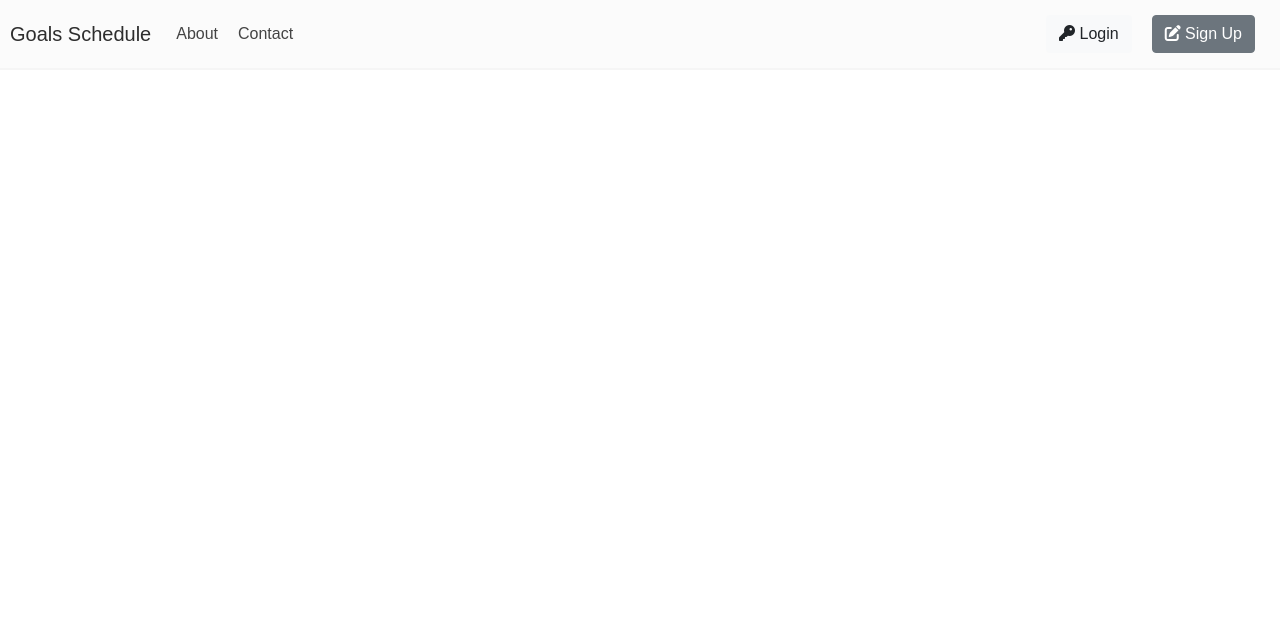
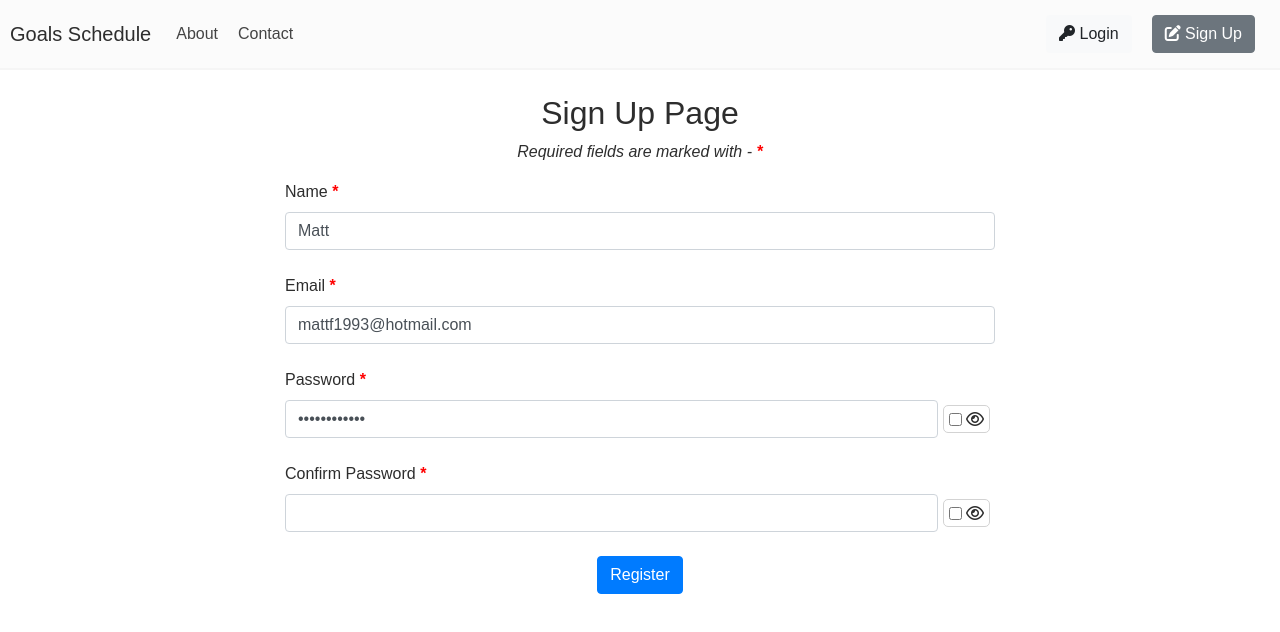
Before and after one commit to SN4R3/Goals-Schedule, a React (Create React App) app in the folder client/: page /register in a window 1280 px wide. Shown: the top 632 px of the page. Built offline with nearby package versions, Linux system fonts and the light colour scheme.

Commit message:
Router, Register Page

```diff
--- a/client/src/App.js
+++ b/client/src/App.js
@@ -1,14 +1,34 @@
 import React, { Component } from 'react';
+import {
+  BrowserRouter as Router,
+  Route,
+  Switch,
+} from 'react-router-dom'
 import './App.css';
+
 import NavBar from './components/layout/Navbar'
+
+import RegisterPage from './components/pages/RegisterPage'
 
 class App extends Component {
   render() {
     return (
-      <div style={{minHeight:"80vh"}}>
-        <NavBar/>
-      </div>
-    );
+      <Router>
+        <div style={{minHeight:"80vh"}}>
+          <NavBar/>
+          <div className="container mt-4 mb-4">
+            <Switch>
+              <Route path="/register">
+                <RegisterPage />
+              </Route>
+              <Route path="/">
+                <h2 className="text-center">Home Page</h2>
+              </Route>
+            </Switch>
+          </div>
+        </div>
+      </Router>
+    )
   }
 }
 
--- /dev/null
+++ b/client/src/components/forms/Register.js
@@ -0,0 +1,178 @@
+import React, { Component } from "react";
+
+export default class Register extends Component {
+  constructor() {
+    super();
+    this.form = React.createRef();
+    this.conf_password = React.createRef();
+    this.state = {
+      name: "Matt",
+      email: "mattf1993@hotmail.com",
+      password: "password1234",
+      conf_password: "",
+      error: false,
+      loading: false,
+      showPassword: false,
+      showConfPassword: false
+    };
+    this.handleChange = this.handleChange.bind(this);
+    this.handleSubmit = this.handleSubmit.bind(this);
+  }
+
+  handleChange(e) {
+    const name = e.target.name;
+    const value =
+      e.target.type === "checkbox" ? e.target.checked : e.target.value;
+    this.setState({ [name]: value });
+    //confirm password valiation
+    //due to bugs in some versions of firefox/chrome
+    //setCustomerValidaty must be done on change instead of onSubmit.
+    if (name === "conf_password") {
+      if (value !== this.state.password) {
+        this.conf_password.current.setCustomValidity("Passwords don't match");
+        this.form.current.reportValidity();
+      } else {
+        this.conf_password.current.setCustomValidity("");
+        this.form.current.reportValidity();
+      }
+    }
+  }
+
+  handleSubmit(e) {
+    e.preventDefault();
+    this.setState({ error: !this.form.current.reportValidity() });
+    if(!this.state.error) {
+      this.setState({ loading: true })
+    }
+  }
+
+  render() {
+    return (
+      <div className="registerForm">
+        <p className="text-center">
+          <em>
+            Required fields are marked with -{" "}
+            <strong style={{ color: "red" }}>*</strong>
+          </em>
+        </p>
+        <form ref={this.form} onSubmit={this.handleSubmit}>
+          {/* Name */}
+          <label htmlFor="name">
+            Name <strong style={{ color: "red" }}>*</strong>
+          </label>
+          <input
+            type="text"
+            name="name"
+            className="form-control"
+            minLength="2"
+            maxLength="255"
+            required
+            value={this.state.name}
+            onChange={this.handleChange}
+          />
+          <br />
+          {/* Email */}
+          <label htmlFor="email">
+            Email <strong style={{ color: "red" }}>*</strong>
+          </label>
+          <input
+            type="email"
+            required
+            name="email"
+            className="form-control"
+            value={this.state.email}
+            onChange={this.handleChange}
+          />
+          <br />
+          {/* Password */}
+          <label htmlFor="password">
+            Password <strong style={{ color: "red" }}>*</strong>
+          </label>
+          <div style={{ display: "flex" }}>
+            <input
+              type={`${this.state.showPassword ? "text" : "password"}`}
+              name="password"
+              minLength="8"
+              maxLength="255"
+              required
+              className="form-control"
+              value={this.state.password}
+              onChange={this.handleChange}
+            />
+            <div style={passwordCheck}>
+              <input
+                type="checkbox"
+                name="showPassword"
+                checked={this.state.showPassword}
+                onChange={this.handleChange}
+              />
+              <i className="fa fa-eye ml-1"></i>
+            </div>
+          </div>
+          <br />
+          {/* Confirm Password */}
+          <label htmlFor="conf_password">
+            Confirm Password <strong style={{ color: "red" }}>*</strong>
+          </label>
+          <div style={{display:'flex'}}>
+          <input
+            type={`${this.state.showConfPassword ? "text" : "password"}`}
+            name="conf_password"
+            ref={this.conf_password}
+            minLength="8"
+            maxLength="255"
+            required
+            className="form-control"
+            value={this.state.conf_password}
+            onChange={this.handleChange}
+          />
+          <div style={passwordCheck}>
+            <input
+              type="checkbox"
+              name="showConfPassword"
+              checked={this.state.showConfPassword}
+              onChange={this.handleChange}
+            />
+            <i className="fa fa-eye ml-1"></i>
+          </div>
+          </div>
+
+          <br />
+          {/* Error Message */}
+          <div
+            className={`alert alert-danger ${
+              this.state.error ? "d-block" : "d-none"
+            }`}
+          >
+            <p>
+              <strong>
+                <i className="fas fa-exclamation-circle"></i> Oops! There is
+                something wrong with the form.
+              </strong>
+            </p>
+          </div>
+          {/* Register Button */}
+          <div className="text-center">
+            <button
+              type="submit"
+              className="btn btn-primary"
+              onClick={this.validate}
+              disabled={this.state.loading ? true : false}
+            >
+              Register
+            </button>
+          </div>
+        </form>
+      </div>
+    );
+  }
+}
+
+const passwordCheck = {
+  display: "flex",
+  alignItems: "center",
+  padding: "5px",
+  margin: "5px",
+  borderRadius: "5px",
+  border: "1px solid lightgrey"
+};
--- /dev/null
+++ b/client/src/components/layout/Navbar.css
@@ -0,0 +1,107 @@
+/*X-Small Devices (Default Values) */
+#navbarLoginWrapper {
+  position: fixed;
+  padding: 10px;
+  background: whitesmoke;
+  border-radius: '5px';
+  width: 95%;
+}
+
+.navbarContainer {
+  background-color: #fbfbfb;
+  border-bottom:2px solid whitesmoke;
+  padding: 5px;
+  display: flex;
+  flex-direction: column;
+}
+.navbarContainer .brand {
+  font-size: 20px;
+}
+.navControl {
+  display: flex;
+  justify-content: space-between;
+  align-items:center;
+  padding:5px;
+  flex:1;
+}
+
+.nav-items {
+  flex:1;
+  flex-direction: column;
+  align-items: center;
+  background: #fdfdfd;
+}
+.nav-items .pageLinks, .nav-items .user-container {
+  padding:0px 10px;
+  font-size:16px;
+  display: flex;
+  flex-direction: column;
+  align-items: center;
+}
+
+.nav-items .pageLinks div, .nav-items .user-container button {
+  margin:10px;
+}
+
+.nav-items a {
+  color:#444444;
+}
+
+.toggler {
+  border:2px solid whitesmoke;
+  border-radius: 5px;
+}
+.toggler i {
+  font-size:25px;
+  padding:10px;
+}
+
+
+/*Small devices */
+@media (min-width: 576px) {
+  #navbarLoginWrapper {
+    position: absolute;
+    top: 75px;
+    right: 5px;
+    padding: 10px;
+    border: 1px solid #eaeaea;
+    border-radius: 5px;
+    width: 115%;
+  }
+
+  .navbarContainer {
+    align-items: center;
+    flex-direction: row;
+  }
+
+  .nav-items {
+    align-items: center;
+    justify-content: space-between;
+    flex-direction: row;
+    background:transparent !important;
+  }
+  .nav-items .pageLinks, .nav-items .user-container {
+    flex-direction: row;
+  }
+  .navControl {
+    flex:unset;
+  }
+}
+/* Medium devices (tablets, 768px and up)*/
+@media (min-width: 768px) {
+}
+/* Large devices (desktops, 992px and up) */
+@media (min-width: 992px) {
+}
+/* Extra large devices (large desktops, 1200px and up) */
+@media (min-width: 1200px) {
+}
+/* (Larger, Pixel 2 XL) x-Small Devices Landscape*/
+@media(max-width: 823px) and (max-height: 411px) {
+}
+/* x-Small Devices Landscape (640px wide 360px high and below) */
+@media(max-width: 736px) and (max-height: 414px) {
+}
+/* iPhone 5 Landscape (x-small) */
+@media(max-width: 568px) and (max-height: 320px) {
+}
--- a/client/src/components/layout/Navbar.js
+++ b/client/src/components/layout/Navbar.js
@@ -1,5 +1,7 @@
 import React, { Component } from "react";
+import { Link } from 'react-router-dom'
 import Login from "../forms/Login";
+import "./Navbar.css";
 
 export default class Navbar extends Component {
   constructor(props) {
@@ -7,7 +9,7 @@ export default class Navbar extends Component {
     this.state = { menuToggled: false, loginToggled: false };
 
     this.handleToggle = this.handleToggle.bind(this);
-    this.hideLogin = this.hideLogin.bind(this)
+    this.hideLogin = this.hideLogin.bind(this);
   }
 
   handleToggle(e) {
@@ -18,8 +20,8 @@ export default class Navbar extends Component {
 
   hideLogin() {
     this.setState({
-      loginToggled: false,
-    })
+      loginToggled: false
+    });
   }
 
   render() {
@@ -63,16 +65,17 @@ export default class Navbar extends Component {
               {" "}
               <i className="fas fa-key"></i> Login
             </button>
-            <button className="btn btn-secondary">
-              {" "}
-              <i className="fas fa-edit"></i> Sign Up
-            </button>
+            <Link to="/register">
+              <button className="btn btn-secondary">
+                {" "}
+                <i className="fas fa-edit"></i> Sign Up
+              </button>
+            </Link>
             <div
+              id="navbarLoginWrapper"
               className={this.state.loginToggled ? "d-block" : "d-none"}
-              id="loginToggled"
-              style={this.state.menuToggled ? popupStyle : absoluteStyle}
             >
-              <Login hideLogin={this.hideLogin}/>
+              <Login hideLogin={this.hideLogin} />
             </div>
           </div>
         </div>
@@ -83,19 +86,3 @@ export default class Navbar extends Component {
 const userContainer = {
   position: "relative"
 };
-const absoluteStyle = {
-  position: "absolute",
-  top: "75px",
-  right: "5px",
-  padding: "10px",
-  border: "1px solid #eaeaea",
-  borderRadius: "5px",
-  width: "115%",
-};
-const popupStyle = {
-  position: "fixed",
-  padding: "10px",
-  background: "whitesmoke",
-  borderRadius: "5px",
-  width: "95%",
-};
--- /dev/null
+++ b/client/src/components/pages/RegisterPage.js
@@ -0,0 +1,17 @@
+import React, { Component } from 'react'
+import Register from '../forms/Register'
+
+export class RegisterPage extends Component {
+  render() {
+    return (
+      <div>
+        <h2 className="text-center">Sign Up Page</h2>
+        <div className="col-xs-12 col-lg-8 offset-lg-2">
+          <Register/>
+        </div>
+      </div>
+    )
+  }
+}
+
+export default RegisterPage
--- a/client/src/index.css
+++ b/client/src/index.css
@@ -5,73 +5,8 @@ body {
   color: #2d2d2d;
 }
 
-  /*X-Small Devices (Default Values) */
-  .navbarContainer {
-    background-color: #fbfbfb;
-    border-bottom:2px solid whitesmoke;
-    padding: 5px;
-    display: flex;
-    flex-direction: column;
-  }
-  .navControl {
-    display: flex;
-    justify-content: space-between;
-    align-items:center;
-    padding:5px;
-    flex:1;
-  }
-
-  .nav-items {
-    flex:1;
-    flex-direction: column;
-    align-items: center;
-    background: #fdfdfd;
-  }
-  .nav-items .pageLinks, .nav-items .user-container {
-    padding:0px 10px;
-    font-size:16px;
-    display: flex;
-    flex-direction: column;
-    align-items: center;
-  }
-
-  .nav-items .pageLinks div, .nav-items .user-container button {
-    margin:10px;
-  }
-
-  .nav-items a {
-    color:#444444;
-  }
-
-  .toggler {
-    border:2px solid whitesmoke;
-    border-radius: 5px;
-  }
-  .toggler i {
-    font-size:25px;
-    padding:10px;
-  }
-  .navbarContainer .brand {
-    font-size: 20px;
-  }
 /*Small devices */
 @media (min-width: 576px) {
-    .navbarContainer {
-      align-items: center;
-      flex-direction: row;
-    }
-    .nav-items {
-      align-items: center;
-      justify-content: space-between;
-      flex-direction: row;
-      background:transparent !important;
-    }
-    .nav-items .pageLinks, .nav-items .user-container {
-      flex-direction: row;
-    }
-    .navControl {
-      flex:unset;
-    }
 }
 /* Medium devices (tablets, 768px and up)*/
 @media (min-width: 768px) {
--- a/package.json
+++ b/package.json
@@ -17,6 +17,7 @@
   },
   "dependencies": {
     "concurrently": "^3.5.1",
-    "express": "^4.16.2"
+    "express": "^4.16.2",
+    "react-router-dom": "^5.1.2"
   }
 }
```
Lines whose indentation alone changed are shown as unchanged.
